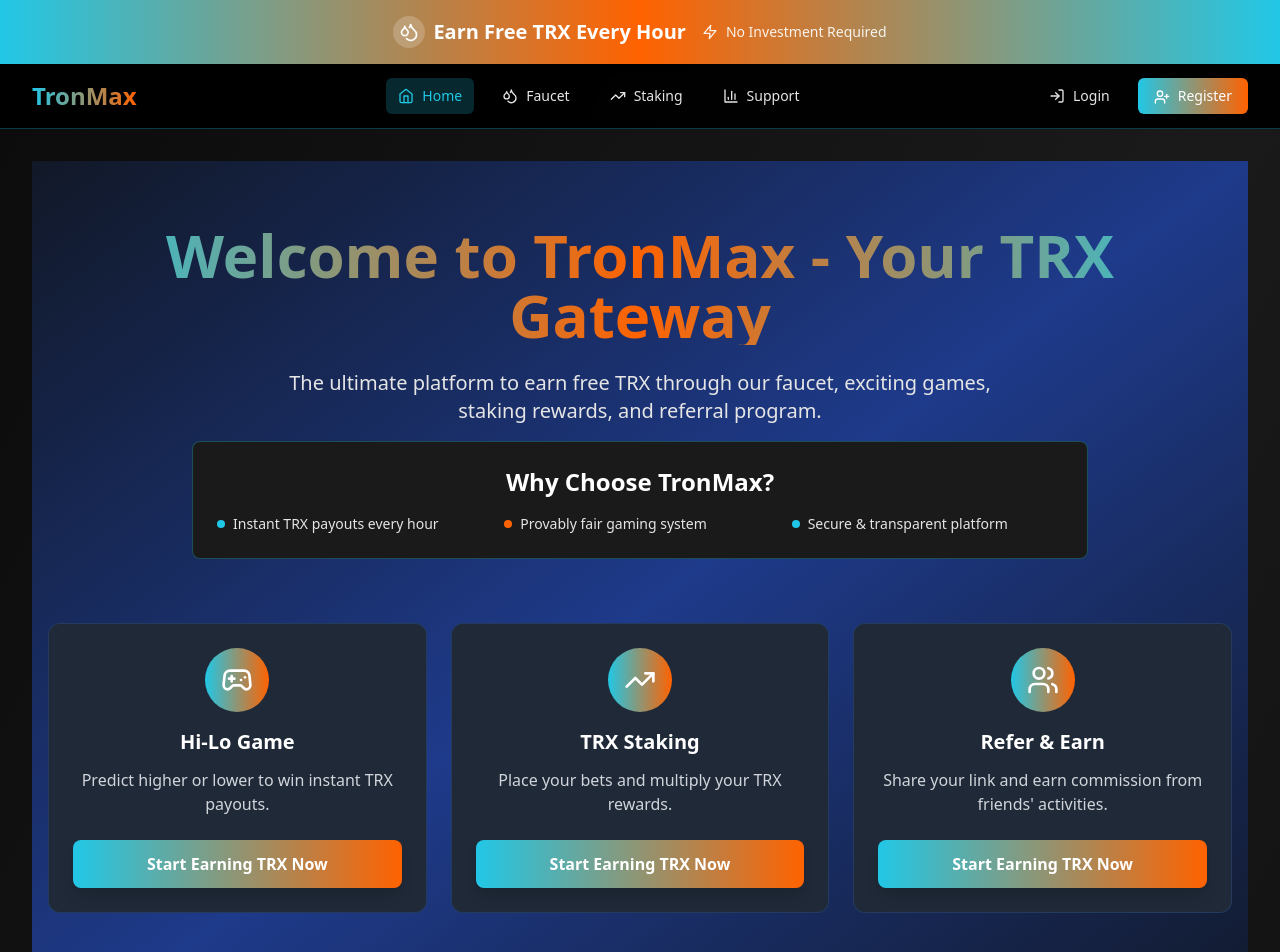
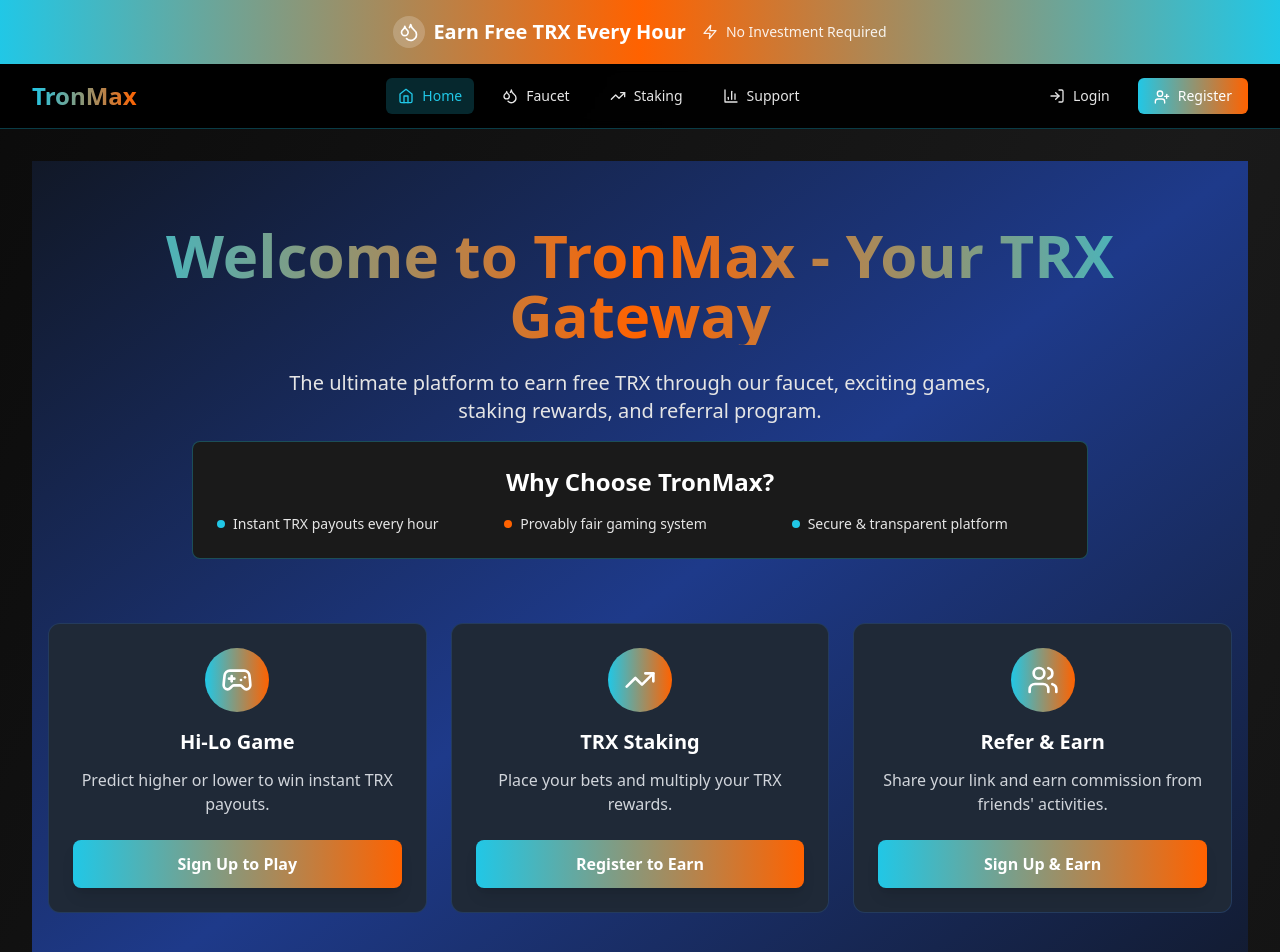
Before and after one commit to inwi72/tronmax-b1, a React (Vite) app: page / in a window 1280 px wide. Shown: the top 952 px of the page. Built offline with nearby package versions, Linux system fonts and the light colour scheme.

Commit message:
Update HeroSection.tsx

```diff
--- a/src/components/HeroSection.tsx
+++ b/src/components/HeroSection.tsx
@@ -2,12 +2,10 @@ import React from 'react';
 import { TrendingUp, Users, Gamepad2 } from 'lucide-react';
 
 interface HeroSectionProps {
-  onPlayHiLo: () => void;
-  onStartStaking: () => void;
-  onCopyReferral: () => void;
+  onRegister: () => void;
 }
 
-export default function HeroSection({ onPlayHiLo, onStartStaking, onCopyReferral }: HeroSectionProps) {
+export default function HeroSection({ onRegister }: HeroSectionProps) {
   return (
     <div className="bg-gradient-to-br from-gray-900 via-blue-900 to-gray-900 py-16 px-4">
       <div className="max-w-7xl mx-auto text-center">
@@ -52,10 +50,10 @@ export default function HeroSection({ onPlayHiLo, onStartStaking, onCopyReferral
               Predict higher or lower to win instant TRX payouts.
             </p>
             <button
-              onClick={onPlayHiLo}
+              onClick={onRegister}
               className="w-full bg-gradient-to-r from-[#21C7E6] to-[#FF6200] hover:from-[#21C7E6]/80 hover:to-[#FF6200]/80 text-white font-bold py-3 px-6 rounded-lg transition-all duration-300 transform hover:scale-105 shadow-lg hover:shadow-[#21C7E6]/25"
             >
-              Start Earning TRX Now
+              Sign Up to Play
             </button>
           </div>
 
@@ -71,10 +69,10 @@ export default function HeroSection({ onPlayHiLo, onStartStaking, onCopyReferral
               Place your bets and multiply your TRX rewards.
             </p>
             <button
-              onClick={onStartStaking}
+              onClick={onRegister}
               className="w-full bg-gradient-to-r from-[#21C7E6] to-[#FF6200] hover:from-[#21C7E6]/80 hover:to-[#FF6200]/80 text-white font-bold py-3 px-6 rounded-lg transition-all duration-300 transform hover:scale-105 shadow-lg hover:shadow-[#21C7E6]/25"
             >
-              Start Earning TRX Now
+              Register to Earn
             </button>
           </div>
 
@@ -90,10 +88,10 @@ export default function HeroSection({ onPlayHiLo, onStartStaking, onCopyReferral
               Share your link and earn commission from friends' activities.
             </p>
             <button
-              onClick={onCopyReferral}
+              onClick={onRegister}
               className="w-full bg-gradient-to-r from-[#21C7E6] to-[#FF6200] hover:from-[#21C7E6]/80 hover:to-[#FF6200]/80 text-white font-bold py-3 px-6 rounded-lg transition-all duration-300 transform hover:scale-105 shadow-lg hover:shadow-[#21C7E6]/25"
             >
-              Start Earning TRX Now
+              Sign Up & Earn
             </button>
           </div>
         </div>
```
